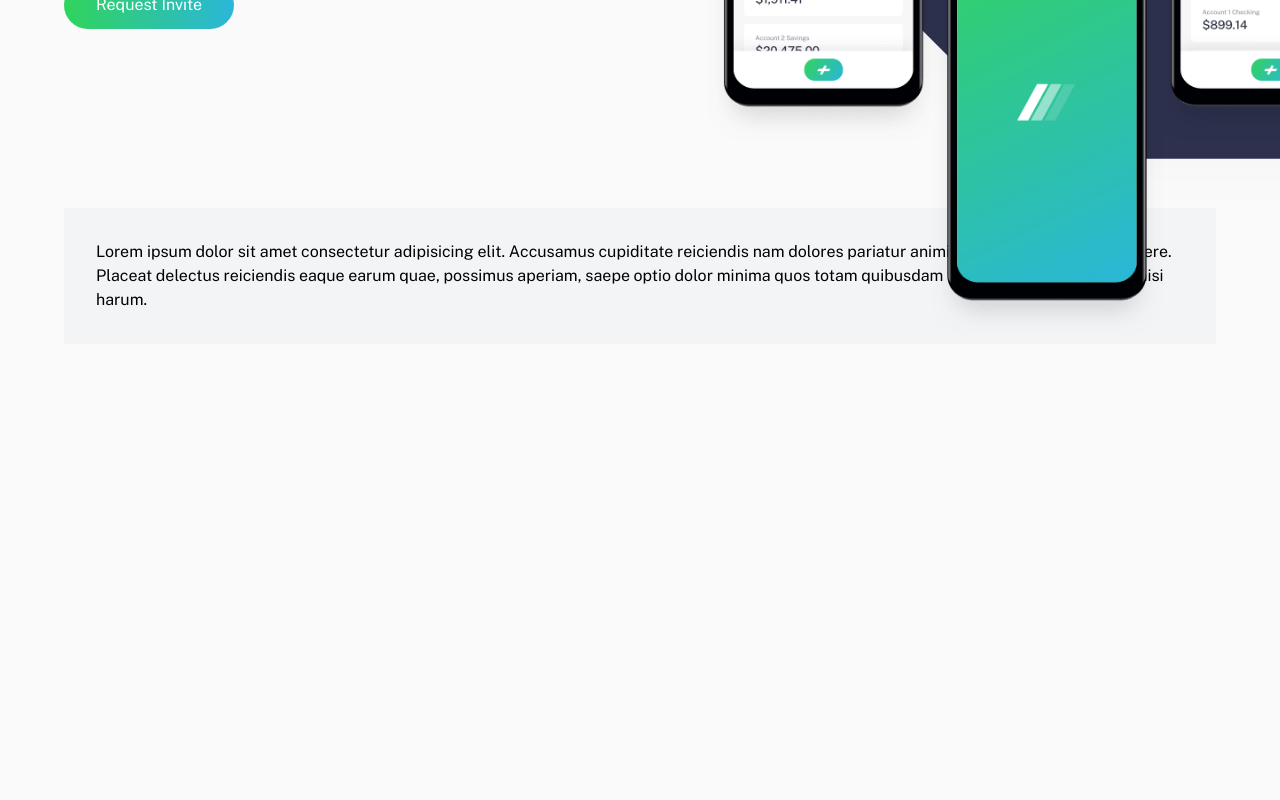
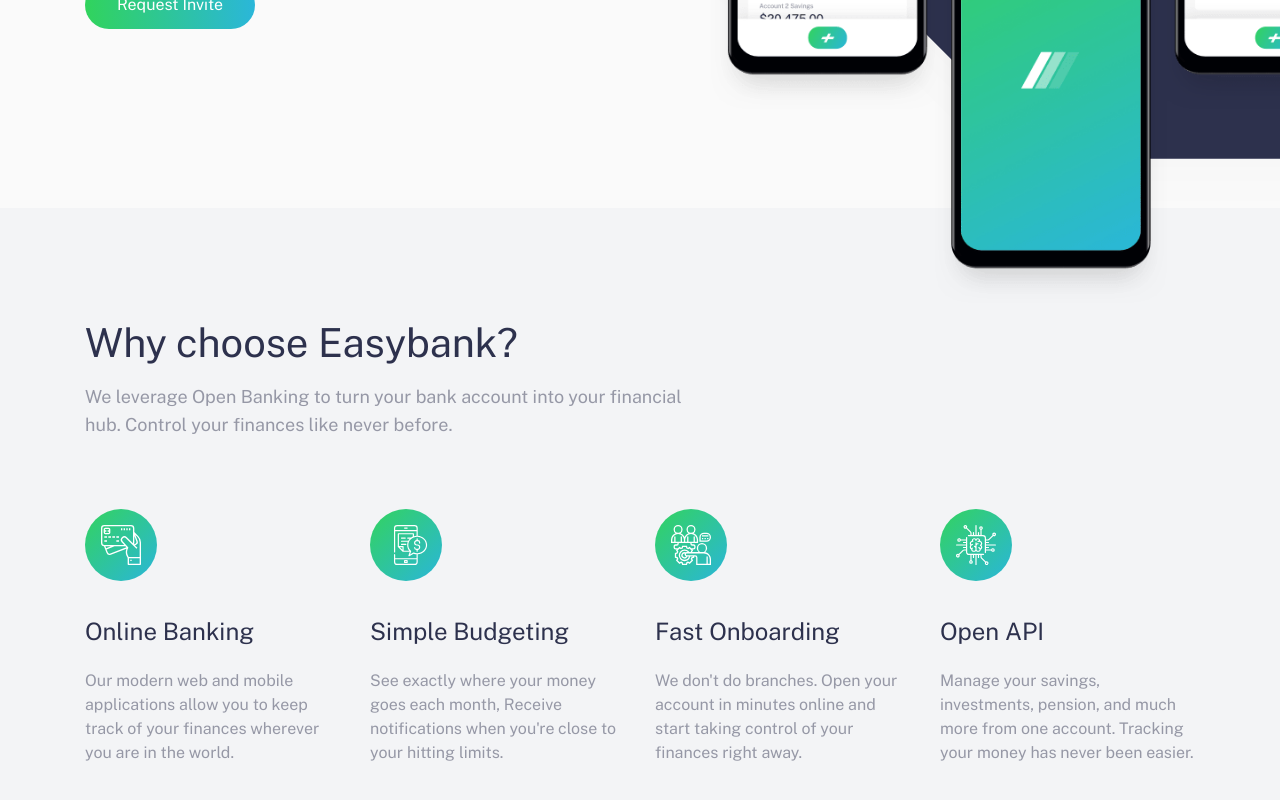
Before and after one commit to lianpaulm/easybank-landing-page, a React (Vite) app: page / in a window 1280 px wide. Shown: the part 528-1328 px from the top of the page. Before the commit the page ends 872 px from the top, so only its background shows below. Built offline with nearby package versions, Linux system fonts and the light colour scheme.

Commit message:
add showcase section

```diff
--- a/src/components/Header.jsx
+++ b/src/components/Header.jsx
@@ -1,6 +1,6 @@
 import React, { useEffect, useState } from "react";
 import Logo from "../assets/images/logo.svg";
-import navLinks from "../data";
+import { navLinks } from "../data";
 
 const Header = () => {
   const [isMenuOpen, setIsMenuOpen] = useState(false);
@@ -28,7 +28,7 @@
   return (
     <header className="fixed top-0 left-0 z-50 right-0 bg-white h-[60px] md:h-[80px] drop-shadow-sm px-4 md:px-6">
       {/* container */}
-      <div className="flex items-center justify-between h-full max-w-6xl mx-auto  ">
+      <div className="flex items-center justify-between h-full max-w-[1110px] mx-auto  ">
         {/* logo */}
         <a href="#" className="shrink-0 max-w-[128px] md:max-w-none">
           <img src={Logo} alt="logo" />
--- a/src/components/Hero.jsx
+++ b/src/components/Hero.jsx
@@ -7,7 +7,7 @@
   return (
     <section className="px-4 md:px-6 overflow-x-clip">
       {/* container */}
-      <div className=" md:h-[100vh] md:max-h-[736px] md:items-center md:grid-cols-[1fr_1fr] grid gap-[1.8rem] md:gap-1 mx-auto max-w-6xl">
+      <div className=" md:h-[100vh] md:max-h-[736px] md:items-center md:grid-cols-[1fr_1fr] grid gap-[1.8rem] md:gap-1 mx-auto max-w-[1110px]">
         {/* hero img */}
         <div className="md:order-1 relative h-[355px] ">
           <img
@@ -23,13 +23,13 @@
           <img
             src={mobileMockupsImg}
             alt="mobile mockups"
-            className="2xl:max-w-[760px] 2xl:top-[-15rem] xl:max-w-[680px] xl:top-[-10rem] lg:top-[-8rem] lg:max-w-[560px] lg:left-[65px] md:top-[-6rem] md:max-w-[490px] md:left-[65px] md:bottom-[unset] md:translate-x-0 absolute max-w-[340px] bottom-0 left-[50%] translate-x-[-50%]"
+            className="2xl:max-w-[760px] 2xl:top-[-15rem] xl:max-w-[680px] xl:left-[69px] xl:top-[-12rem] lg:top-[-8rem] lg:max-w-[560px] lg:left-[65px] md:top-[-6rem] md:max-w-[490px] md:left-[65px] md:bottom-[unset] md:translate-x-0 absolute max-w-[340px] bottom-0 left-[50%] translate-x-[-50%]"
           />
         </div>
 
         {/* hero text */}
-        <div className="z-10 lg:mt-[70px] md:mt-[50px] md:text-left md:mb-0 mb-[80px] text-center">
-          <h1 className="lg:text-[54px] lg:leading-[64px] lg:mb-4 md:text-5xl md:leading-[54px] md:max-w-[450px] max-w-[260px] mx-auto md:mx-0 text-3xl leading-[38px] mb-4 ">
+        <div className="z-10 lg:mt-[70px] md:mt-[50px] md:text-left md:mb-0 mb-[80px] text-center ">
+          <h1 className="lg:text-[56px] lg:leading-[64px] lg:mb-4 md:text-5xl md:leading-[54px] md:max-w-[450px] max-w-[360px] mx-auto md:mx-0 text-[2.6rem] leading-[44px] mb-5 ">
             Next generation digital banking
           </h1>
           <p className="lg:text-lg lg:mb-8 mb-7 md:max-w-[450px] max-w-[350px] mx-auto md:mx-0">
--- a/src/components/Showcase.jsx
+++ b/src/components/Showcase.jsx
@@ -1,14 +1,42 @@
 import React from "react";
+import { showcaseItems } from "../data";
 
 const Showcase = () => {
   return (
-    <div className="bg-light-grayish-blue p-8 max-w-6xl mx-auto ">
-      Lorem ipsum dolor sit amet consectetur adipisicing elit. Accusamus
-      cupiditate reiciendis nam dolores pariatur animi quod quo ullam fugiat
-      facere. Placeat delectus reiciendis eaque earum quae, possimus aperiam,
-      saepe optio dolor minima quos totam quibusdam voluptate! Eaque aliquam
-      nisi harum.
-    </div>
+    <section className="bg-light-grayish-blue px-4 py-[70px] md:px-[24px] md:py-[90px] xl:py-[115px]">
+      {/* container */}
+      <div className="max-w-[1110px] mx-auto ">
+        {/* heading */}
+        <div className="mb-[70px] md:text-left text-center">
+          <h2 className="lg:text-[2.5rem] md:text-4xl md:mb-5 mb-4 text-[2rem] leading-10 max-w-[250px] md:max-w-none mx-auto md:mx-0">
+            Why choose Easybank?
+          </h2>
+          <p className="lg:text-lg  md:max-w-[610px] max-w-[350px] mx-auto md:mx-0">
+            We leverage Open Banking to turn your bank account into your
+            financial hub. Control your finances like never before.
+          </p>
+        </div>
+        {/* grid showcase */}
+        <div className="grid lg:grid-cols-[repeat(4,1fr)] md:grid-cols-[repeat(3,1fr)] gap-[38px] md:gap-x-[30px] md:gap-y-[40px] text-center md:text-left">
+          {showcaseItems.map((item, index) => {
+            const { icon, title, text } = item;
+            return (
+              <div key={index}>
+                <img
+                  src={icon}
+                  alt=""
+                  className="w-[72px] h-[72px] md:mx-0 mx-auto mb-[25px] md:mb-[32px]"
+                />
+                <h3 className="text-[1.3rem] md:text-[1.5rem] mb-[18px] md:mb-[20px]">
+                  {title}
+                </h3>
+                <p className="max-w-[350px] mx-auto md:mx-0">{text}</p>
+              </div>
+            );
+          })}
+        </div>
+      </div>
+    </section>
   );
 };
 
--- a/src/data.js
+++ b/src/data.js
@@ -1,4 +1,10 @@
-const navLinks = [
+// showcase icons
+import Online from './assets/images/icon-online.svg'
+import Budgeting from './assets/images/icon-budgeting.svg'
+import Onboarding from './assets/images/icon-onboarding.svg'
+import Api from './assets/images/icon-api.svg'
+
+export const navLinks = [
   {
     name: 'Home',
     url: '#'
@@ -21,4 +27,25 @@
   }
 ]
 
-export default navLinks
+export const showcaseItems = [
+  {
+    icon: Online,
+    title: 'Online Banking',
+    text: 'Our modern web and mobile applications allow you to keep track of your finances wherever you are in the world.'
+  },
+  {
+    icon: Budgeting,
+    title: 'Simple Budgeting',
+    text: 'See exactly where your money goes each month, Receive notifications when you\'re close to your hitting limits.'
+  },
+  {
+    icon: Onboarding,
+    title: 'Fast Onboarding',
+    text: 'We don\'t do branches. Open your account in minutes online and start taking control of your finances right away.'
+  },
+  {
+    icon: Api,
+    title: 'Open API',
+    text: 'Manage your savings, investments, pension, and much more from one account. Tracking your money has never been easier.'
+  },
+]
```
